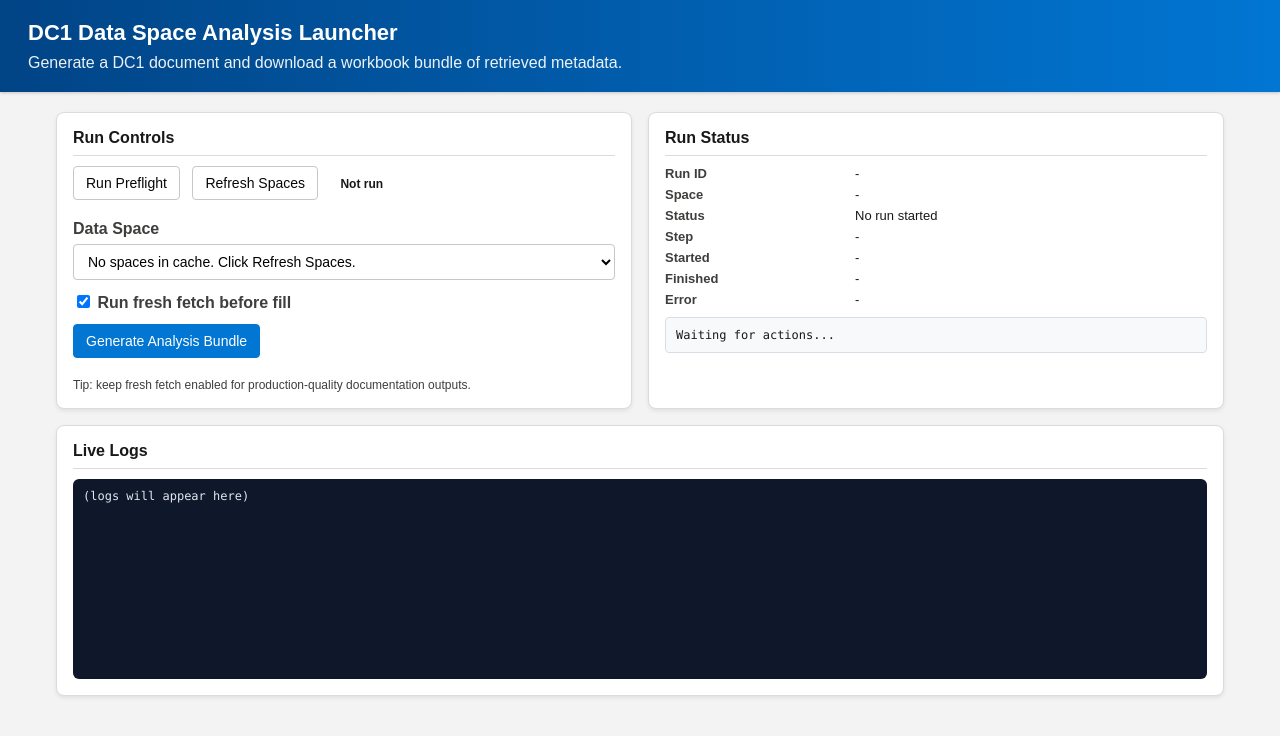
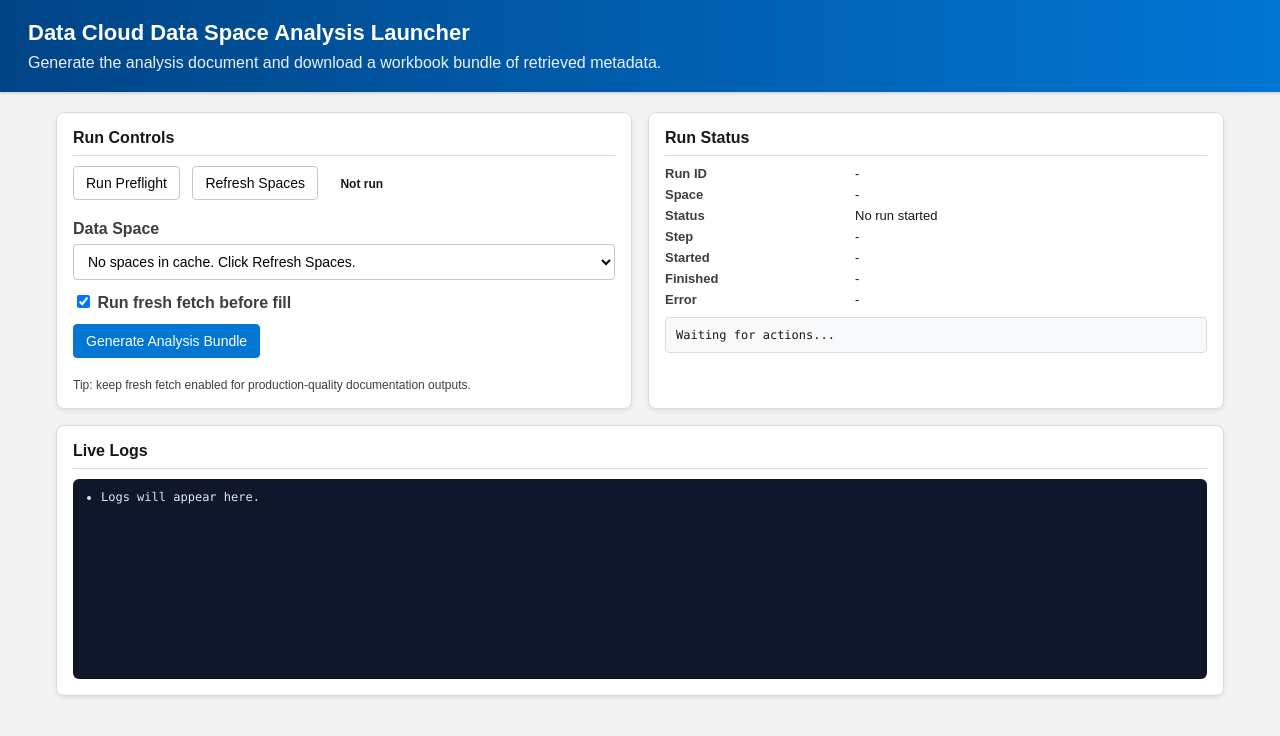
Before and after one commit to akhil2615/DC_DataSpace_Analysis, a FastAPI app: page / in a window 1280 px wide. Shown: the top 736 px of the page. Run offline with FastAPI, Linux system fonts and the light colour scheme; data that the repository does not hold is empty.

Commit message:
Rename launcher branding and improve log readability

```diff
--- a/app.py
+++ b/app.py
@@ -9,6 +9,7 @@
 from datetime import datetime, timezone
 from pathlib import Path
 from shutil import which
+import shutil
 from typing import Any
 
 from fastapi import FastAPI, HTTPException
@@ -24,7 +25,7 @@
 FETCH_SCRIPT = SCRIPTS / "dc1_fetch_live.py"
 FILL_SCRIPT = SCRIPTS / "fill_dc1_live.py"
 
-app = FastAPI(title="DC1 Data Space Analysis Launcher")
+app = FastAPI(title="Data Cloud Data Space Analysis Launcher")
 templates = Jinja2Templates(directory=str(REPO / "templates"))
 
 _lock = threading.Lock()
@@ -175,7 +176,7 @@
             write_records_sheet(wb, f"{f.stem}_records", records, used_names)
         write_raw_json_sheet(wb, f"{f.stem}_raw", payload, used_names)
 
-    out = run_dir / f"DC1_cache_bundle_{space}_{run_id}.xlsx"
+    out = run_dir / f"DataCloud_DataSpace_Metadata_Bundle_{space}_{run_id}.xlsx"
     wb.save(str(out))
     return out
 
@@ -279,6 +280,11 @@
 
             out_candidates = sorted(docs_dir.glob(f"DC1_Data_Space_Analysis_Record_{safe_space}_LIVE_*.docx"))
             output_file = str(out_candidates[-1]) if out_candidates else None
+            if output_file:
+                source = Path(output_file)
+                renamed = docs_dir / f"DataCloud_DataSpace_Analysis_Record_{safe_space}_{run_id}.docx"
+                shutil.copy2(source, renamed)
+                output_file = str(renamed)
             workbook_file = str(build_cache_workbook(run_id=run_id, space=safe_space, run_dir=run_dir))
 
             with _lock:
--- a/templates/index.html
+++ b/templates/index.html
@@ -3,7 +3,7 @@
 <head>
   <meta charset="utf-8" />
   <meta name="viewport" content="width=device-width, initial-scale=1" />
-  <title>DC1 Data Space Analysis Launcher</title>
+  <title>Data Cloud Data Space Analysis Launcher</title>
   <style>
     :root {
       --sf-blue: #0176d3;
@@ -120,8 +120,9 @@
       overflow: auto;
       font-family: Consolas, monospace;
       font-size: 12px;
-      white-space: pre-wrap;
     }
+    #logs ul { margin: 0; padding-left: 18px; }
+    #logs li { margin-bottom: 4px; line-height: 1.35; }
     .downloads a {
       display: inline-block;
       margin-right: 10px;
@@ -137,8 +138,8 @@
 </head>
 <body>
   <div class="header">
-    <h1>DC1 Data Space Analysis Launcher</h1>
-    <p>Generate a DC1 document and download a workbook bundle of retrieved metadata.</p>
+    <h1>Data Cloud Data Space Analysis Launcher</h1>
+    <p>Generate the analysis document and download a workbook bundle of retrieved metadata.</p>
   </div>
 
   <div class="container">
@@ -179,7 +180,7 @@
 
     <section class="card full">
       <h2>Live Logs</h2>
-      <div id="logs">(logs will appear here)</div>
+      <div id="logs"><ul><li>Logs will appear here.</li></ul></div>
     </section>
   </div>
 
@@ -263,14 +264,23 @@
       setField("sFinish", run.finishedAtUtc || "-");
       setField("sError", run.error || "-");
 
-      document.getElementById("logs").textContent = (run.logs || []).join("\n") || "(no logs yet)";
+      const logsEl = document.getElementById("logs");
+      const logs = run.logs || [];
+      if (!logs.length) {
+        logsEl.innerHTML = "<ul><li>No logs yet.</li></ul>";
+      } else {
+        const escaped = logs.map(line =>
+          line.replaceAll("&", "&amp;").replaceAll("<", "&lt;").replaceAll(">", "&gt;")
+        );
+        logsEl.innerHTML = "<ul>" + escaped.map(line => `<li>${line}</li>`).join("") + "</ul>";
+      }
 
       const d = document.getElementById("downloads");
       d.innerHTML = "";
       if (run.status === "completed" && run.outputFile) {
         const docLink = document.createElement("a");
         docLink.href = `/api/runs/${run.id}/download`;
-        docLink.textContent = "Download DC1 Document (.docx)";
+        docLink.textContent = "Download Analysis Document (.docx)";
         d.appendChild(docLink);
       }
       if (run.status === "completed" && run.workbookFile) {
@@ -310,7 +320,7 @@
       });
       activeRunId = data.runId;
       setStatusMessage(`Run started: ${activeRunId}`);
-      document.getElementById("logs").textContent = "(collecting logs...)";
+      document.getElementById("logs").innerHTML = "<ul><li>Collecting logs...</li></ul>";
       if (pollTimer) clearInterval(pollTimer);
       pollTimer = setInterval(pollRun, 2000);
       await pollRun();
```
Also changed, not shown: README.md.
